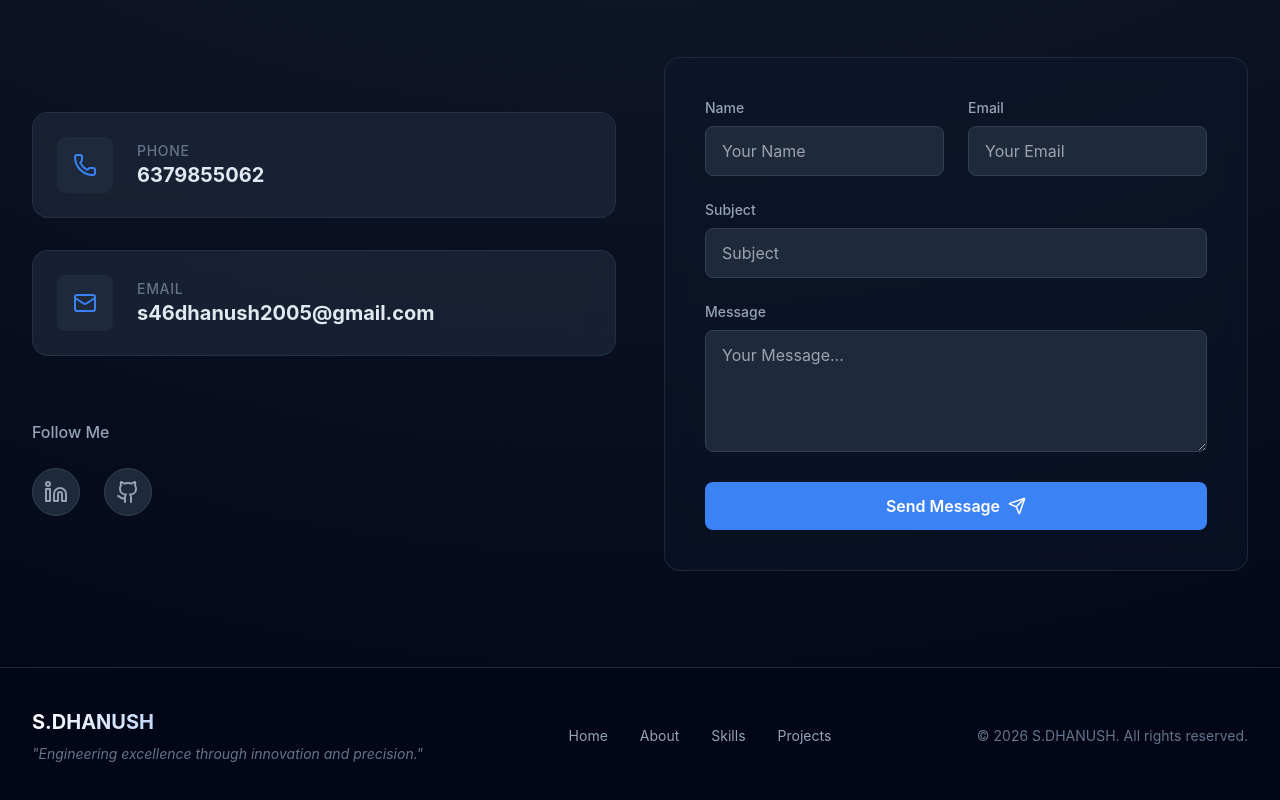
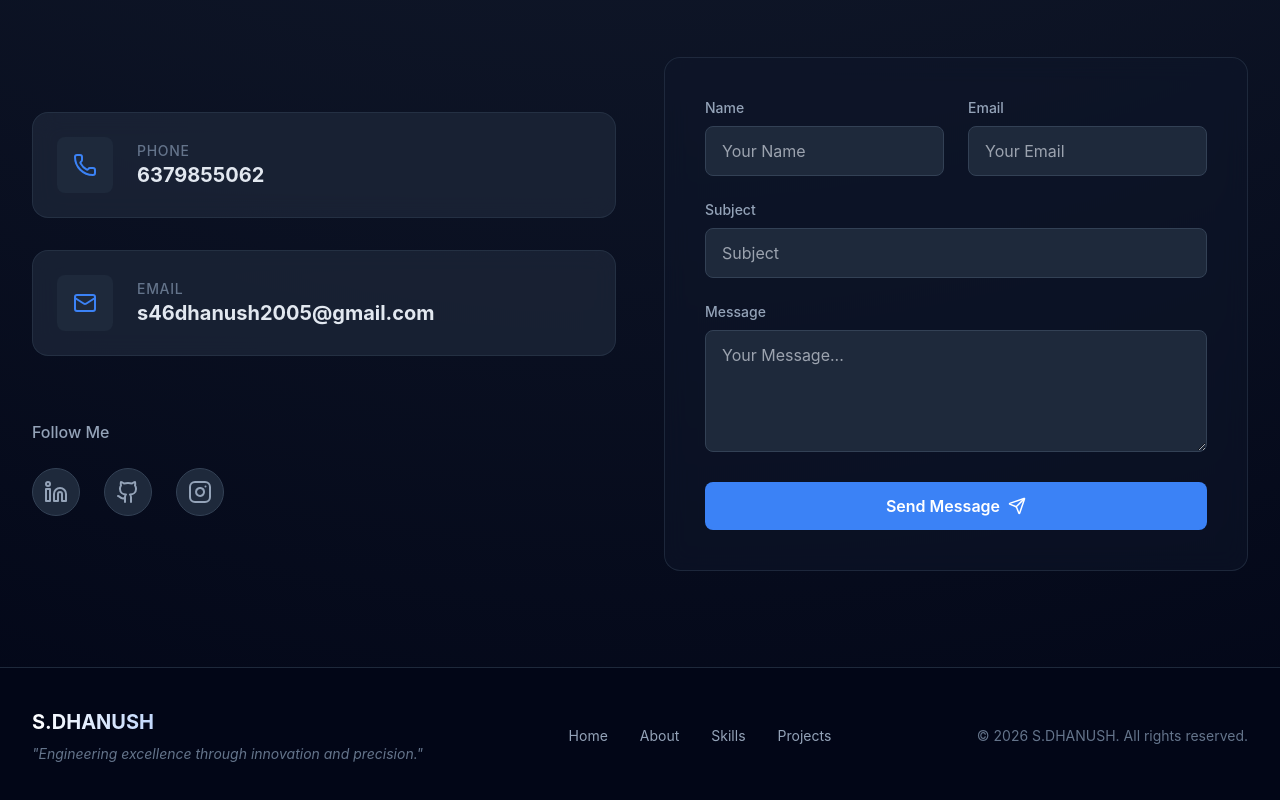
Before and after one commit to dhanushsakthi/personal-portfolio, a React (Vite) app: page / in a window 1280 px wide. Shown: the part 3312-4112 px from the top of the page. Built offline with nearby package versions, Linux system fonts and the light colour scheme.

Commit message:
Add Instagram badge to Contact section

```diff
--- a/src/components/Contact.jsx
+++ b/src/components/Contact.jsx
@@ -1,6 +1,6 @@
 import React from 'react';
 import { motion } from 'framer-motion';
-import { Phone, Mail, Linkedin, Github, Send } from 'lucide-react';
+import { Phone, Mail, Linkedin, Github, Send, Instagram } from 'lucide-react';
 
 const Contact = () => {
     const contactInfo = [
@@ -11,6 +11,7 @@ const Contact = () => {
     const socials = [
         { icon: <Linkedin size={24} />, href: "https://www.linkedin.com/in/dhanush-s-47830a2a1?utm_source=share&utm_campaign=share_via&utm_content=profile&utm_medium=android_app", label: "LinkedIn" },
         { icon: <Github size={24} />, href: "https://github.com/dhanushsakthi/personal-portfolio", label: "GitHub" },
+        { icon: <Instagram size={24} />, href: "https://www.linkedin.com/in/dhanush-s-47830a2a1?utm_source=share&utm_campaign=share_via&utm_content=profile&utm_medium=android_app", label: "Instagram" },
     ];
 
     return (
```
